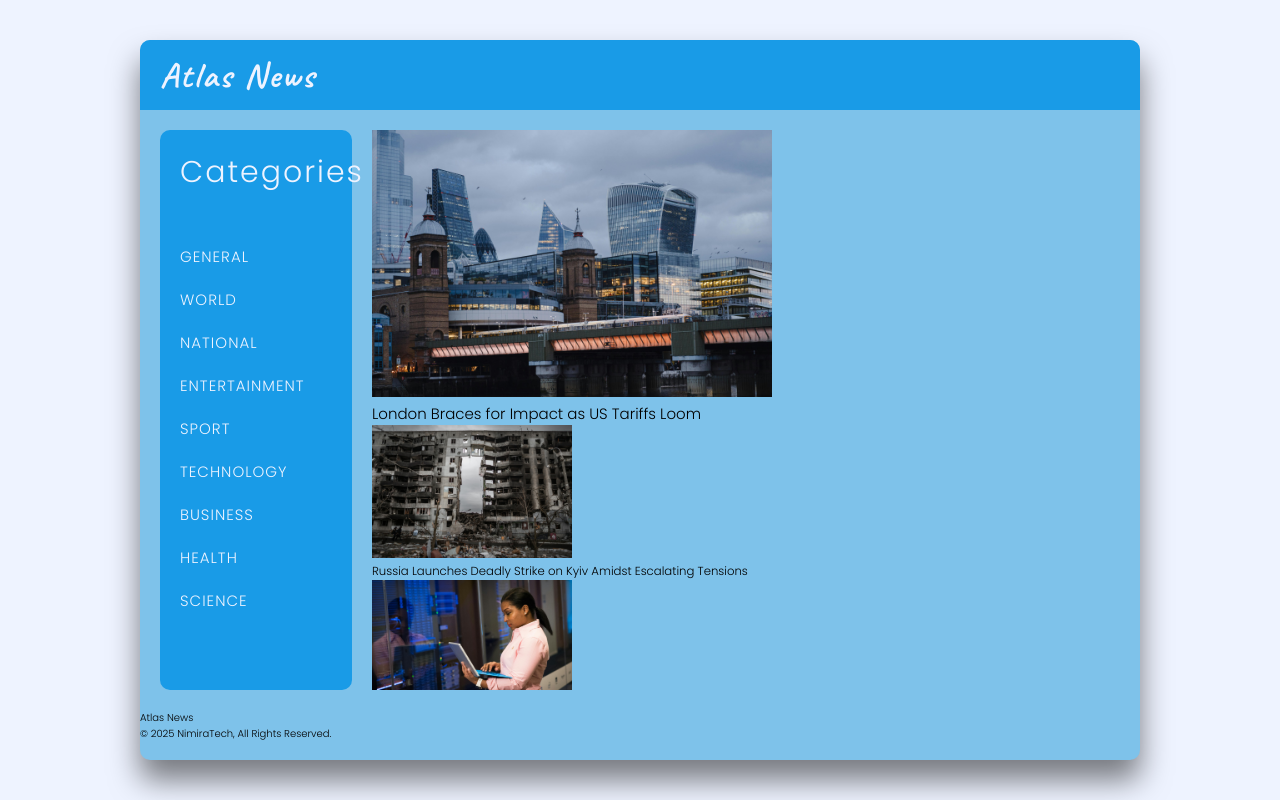
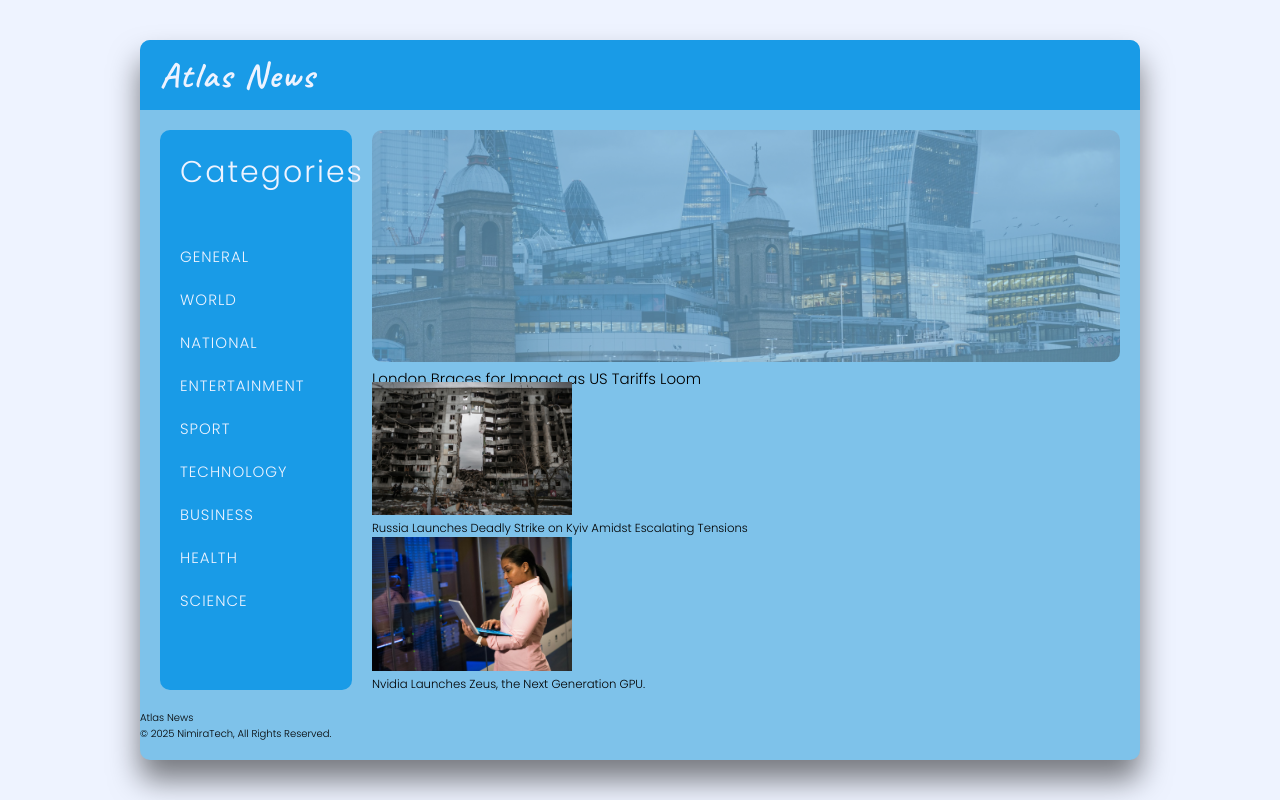
Before and after one commit to Nimira43/Atlas-News, a React (Vite) app: page / in a window 1280 px wide. Built offline with nearby package versions, Linux system fonts and the light colour scheme.

Commit message:
.headline and .headline img styled.

```diff
--- a/src/css/news.css
+++ b/src/css/news.css
@@ -70,8 +70,19 @@
   width: 80%;
 }
 
+.headline {
+  width: 100%;
+  height: calc(45% - 2rem);
+  border-radius: 1rem;
+  margin-bottom: 2rem;
+}
+
 .headline img {
-  width: 40rem;
+  width: 100%;
+  height: 100%;
+  object-fit: cover;
+  border-radius: 1rem;
+  opacity: 0.4;
 }
 
 .news-grid-item img {
```
